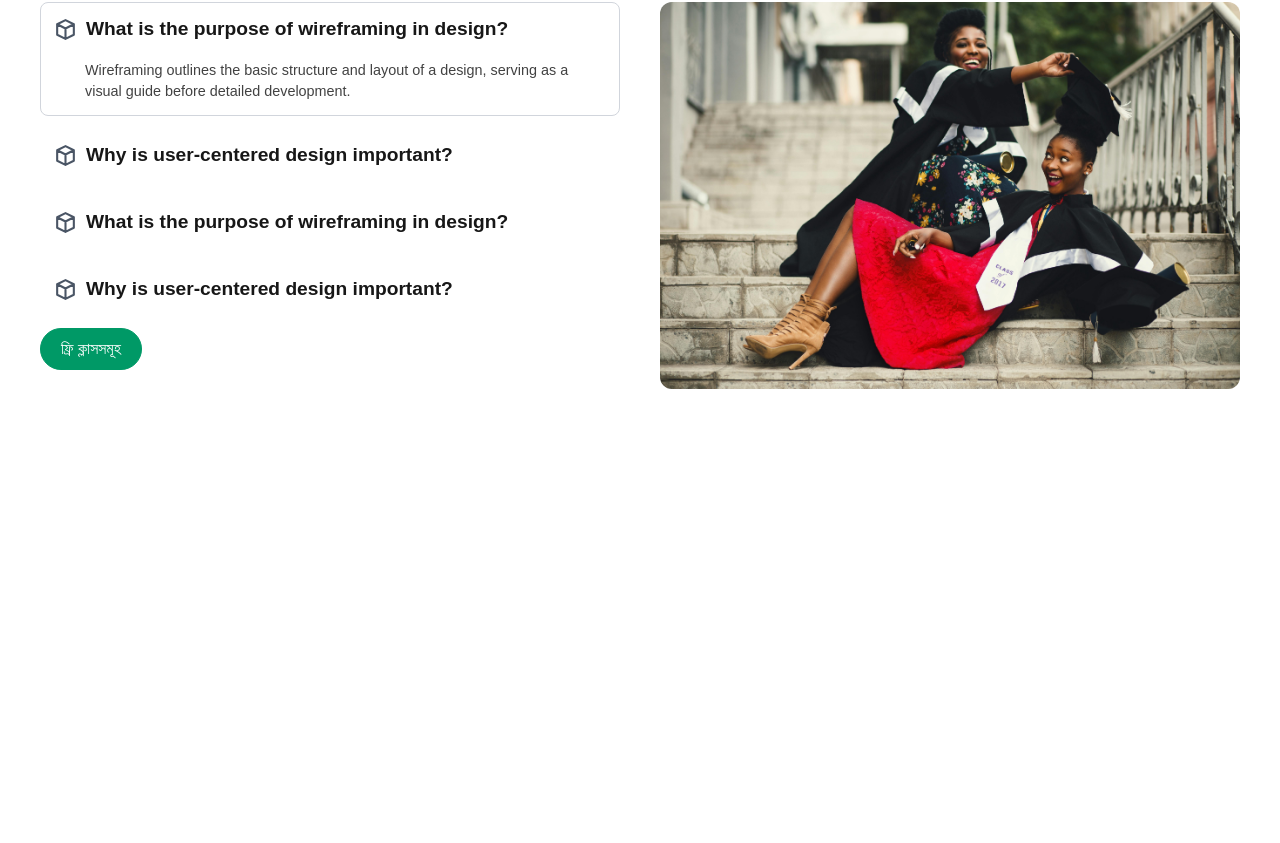
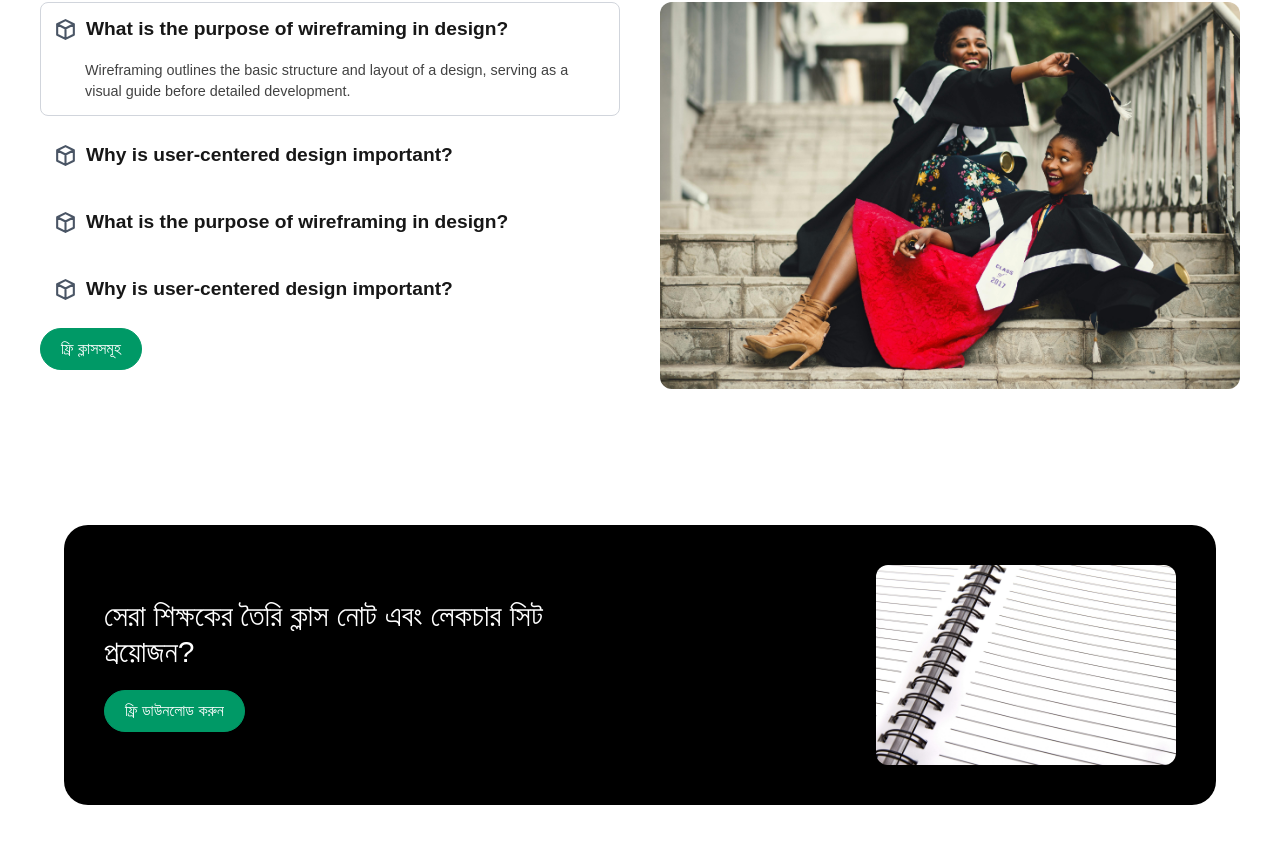
Before and after one commit to faisalbhxyz/Minar-Academy-Website, a Next.js app: page / in a window 1280 px wide. Shown: the part 1744-2587 px from the top of the page. Before the commit the page ends 2189 px from the top, so only its background shows below. Built offline with nearby package versions, Linux system fonts and the light colour scheme.

Commit message:
NewsLetter

```diff
--- a/app/(home)/page.tsx
+++ b/app/(home)/page.tsx
@@ -3,6 +3,7 @@ import Banner from "../components/home/Banner";
 import Course from "../components/home/Course";
 import FreeClasses from "../components/home/FreeClasses";
 import MinarAcademy from "../components/home/MinarAcademy";
+import NewsLetter from "../components/home/NewsLetter";
 
 export default function HomePage() {
   return (
@@ -11,6 +12,7 @@ export default function HomePage() {
       <Course />
       <FreeClasses />
       <MinarAcademy />
+      <NewsLetter />
     </>
   );
 }
--- /dev/null
+++ b/app/components/home/NewsLetter.tsx
@@ -0,0 +1,26 @@
+import Image from "next/image";
+import React from "react";
+
+export default function NewsLetter() {
+  return (
+    <div className="w-full max-w-6xl mx-auto p-10 bg-black text-white my-20 flex items-center justify-between rounded-3xl">
+      <div className="w-5/12">
+        <p className="text-3xl mb-5">
+          সেরা শিক্ষকের তৈরি ক্লাস নোট এবং লেকচার সিট প্রয়োজন?
+        </p>
+        <button className="bg-primary text-white border border-primary px-5 py-2 rounded-full">
+          ফ্রি ডাউনলোড করুন
+        </button>
+      </div>
+      <div>
+        <Image
+          src={"/images/pexels-pixabay-315791-note.jpg"}
+          alt={"image"}
+          width={300}
+          height={300}
+          className="rounded-xl"
+        />
+      </div>
+    </div>
+  );
+}
```
Also changed, not shown: public/images/pexels-pixabay-268351-note.jpg (added), public/images/pexels-pixabay-315791-note.jpg (added).
